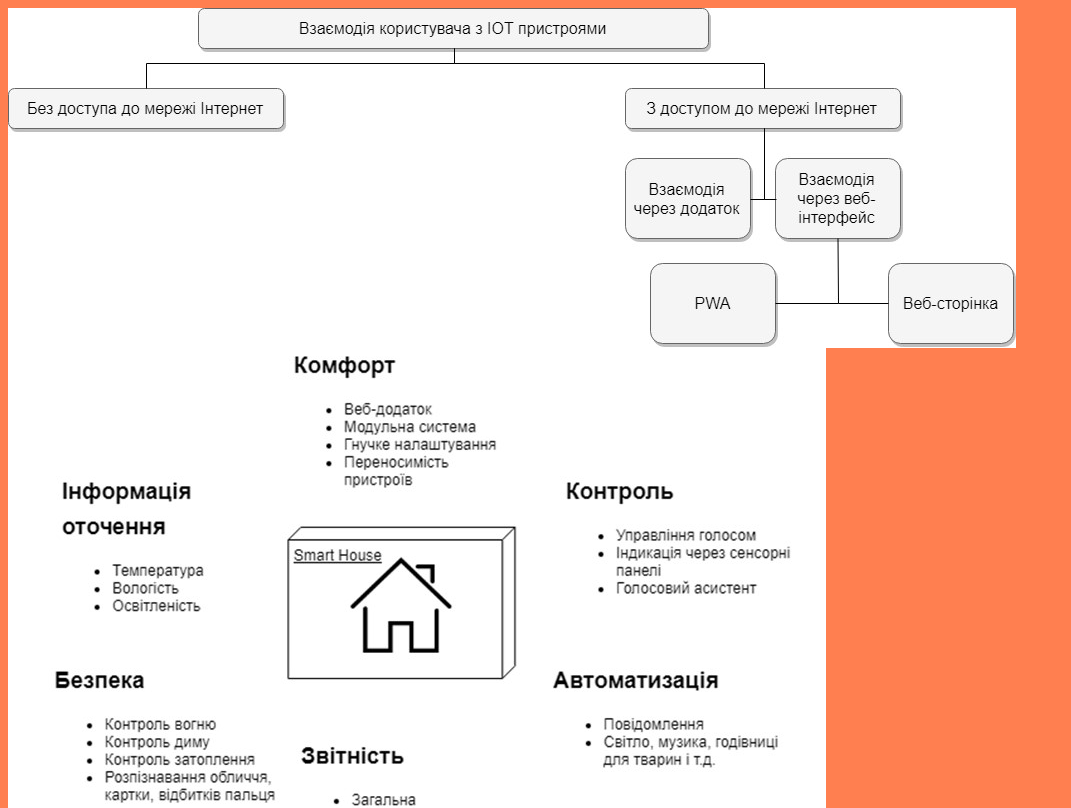
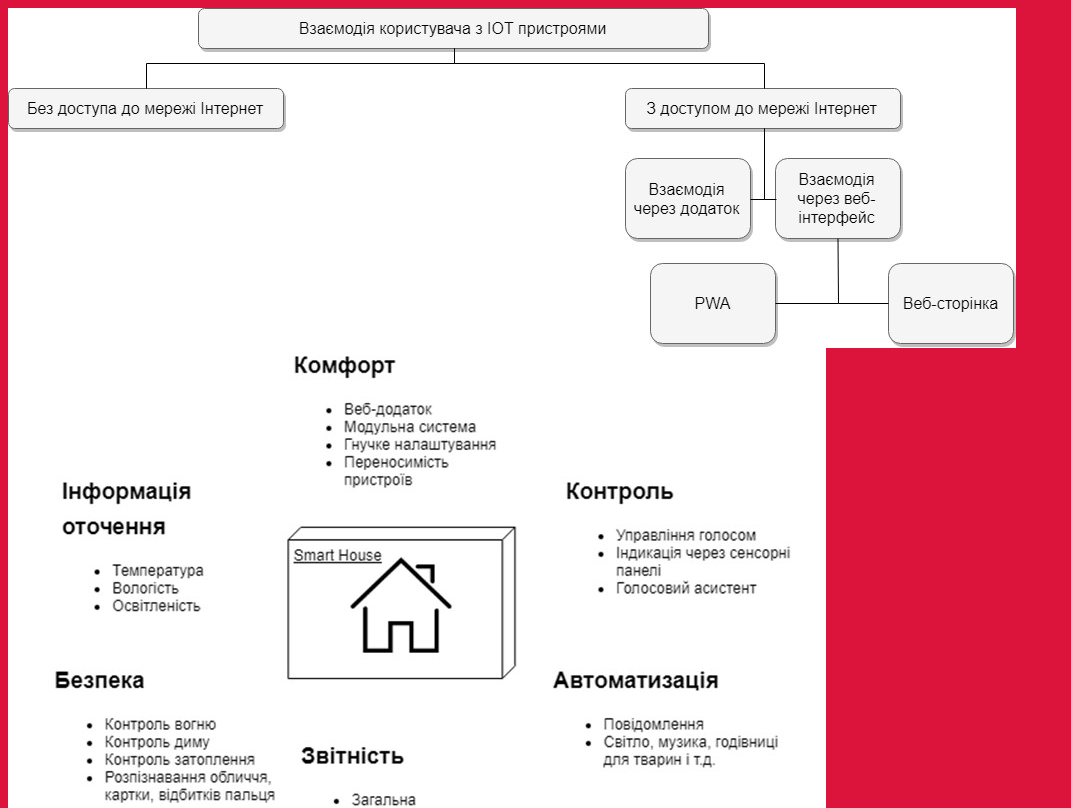
Before and after one commit to mirrorsharp/homework3, a plain HTML site: page task1 – git pracrice I/index.html in a window 1280 px wide. Shown: the top 808 px of the page, without its empty margins (0-1071 px from the left). Drawn offline with Linux system fonts and the light colour scheme.

Commit message:
new styles in html

```diff
--- a/task1 – git pracrice I/styles/style.css
+++ b/task1 – git pracrice I/styles/style.css
@@ -1 +1 @@
-body {background-color: coral;}
+body {background-color: crimson;}
```
